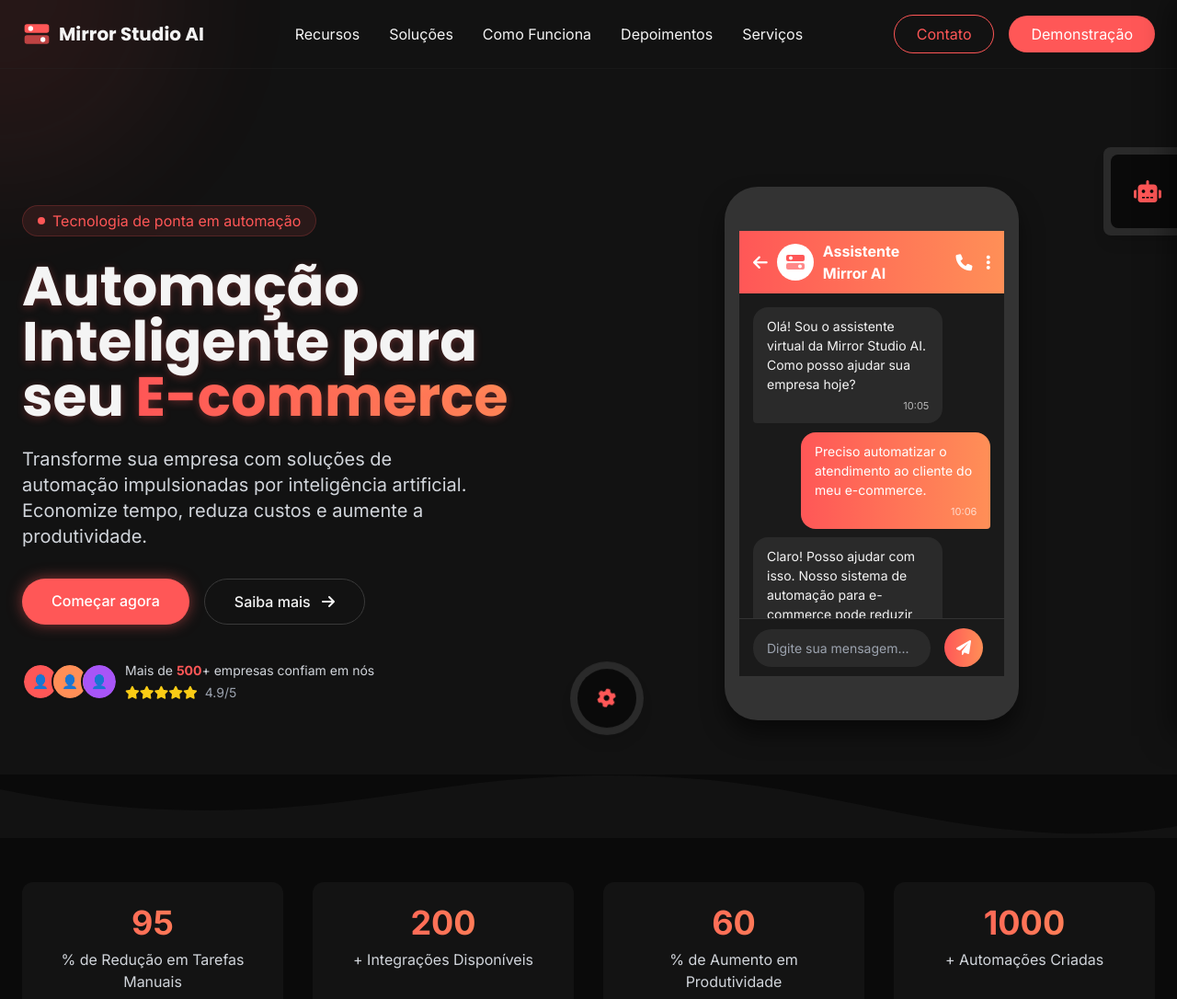
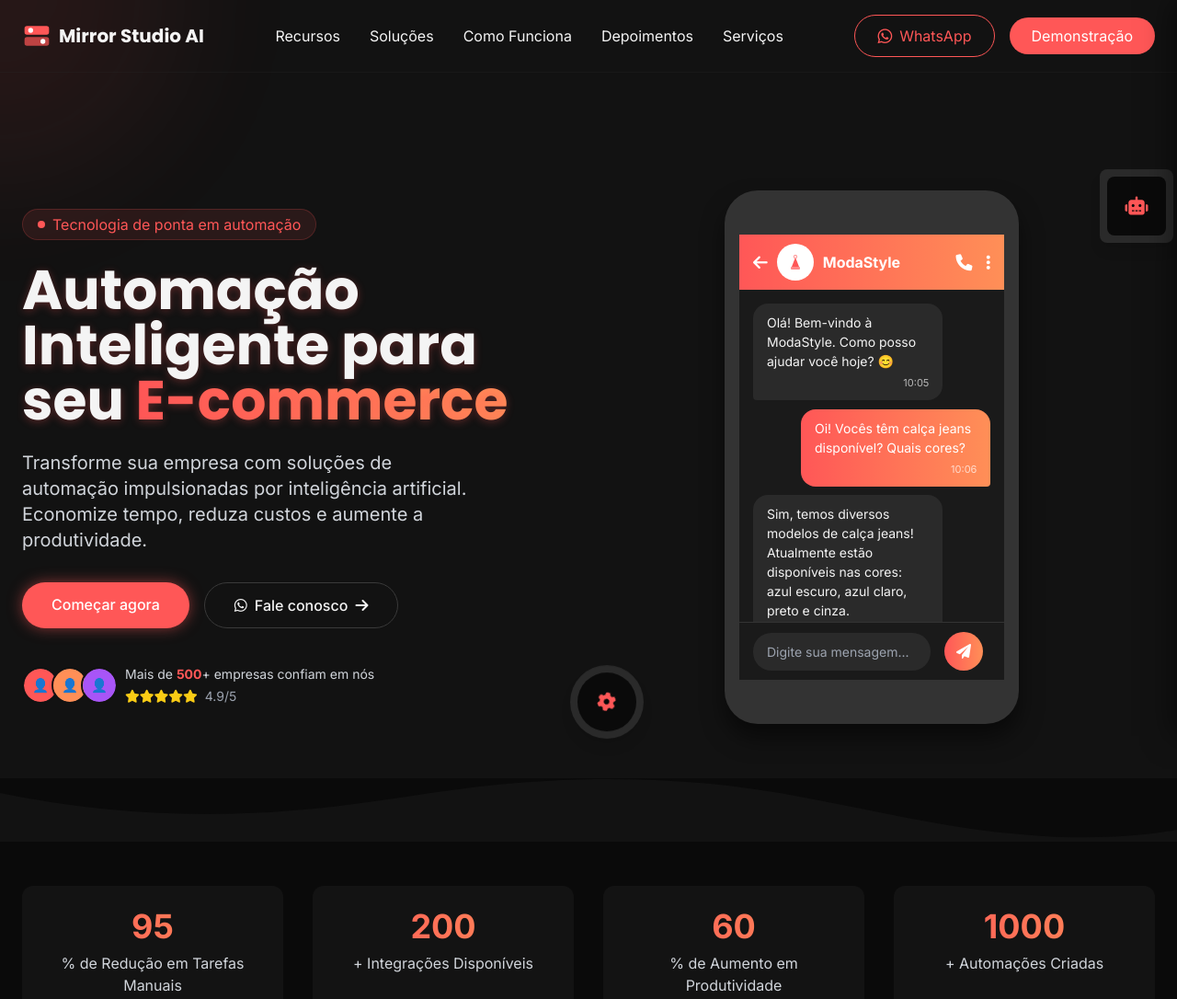
Before and after one commit to PedroHSGuimaraes/--LandPage-Mirror, a plain HTML site: page index.html in a window 1280 px wide. Shown: the top 1086 px of the page at 92% size. Drawn offline with nearby package versions, Linux system fonts and the light colour scheme.

Commit message:
feat: adiciona estilos personalizados para scrollbar
Implementa estilos inline para ocultar e personalizar a barra de rolagem em diferentes navegadores.

Atualiza o nome do assistente virtual de "Mirror AI" para "ModaStyle" e altera algumas mensagens no chat para refletir um contexto mais relevante ao tema de moda.

Adiciona ícones ao botão de contato no WhatsApp, melhorando a estética e a usabilidade.

Ajusta elementos flutuantes na interface para melhor alinhamento e visibilidade.

```diff
--- a/index.html
+++ b/index.html
@@ -21,9 +21,73 @@
 
   <!-- CSS Personalizado -->
   <link rel="stylesheet" href="css/styles.css">
+
+  <!-- Estilos inline para corrigir scrollbar -->
+  <style>
+    html,
+    body {
+      overflow-x: hidden;
+      width: 100%;
+      position: relative;
+    }
+
+    /* Esconder a barra de rolagem em navegadores WebKit (Chrome, Safari, Edge moderno) */
+    body::-webkit-scrollbar {
+      display: none;
+    }
+
+    /* Para Firefox */
+    body {
+      scrollbar-width: none;
+    }
+
+    /* Para IE e Edge */
+    body {
+      -ms-overflow-style: none;
+    }
+
+    /* Personalização da scrollbar para outros elementos (não o body) */
+    /* Estilo para WebKit (Chrome, Safari, Edge moderno) */
+    ::-webkit-scrollbar {
+      width: 8px;
+      height: 8px;
+    }
+
+    ::-webkit-scrollbar-track {
+      background: rgba(0, 0, 0, 0.2);
+      border-radius: 10px;
+    }
+
+    ::-webkit-scrollbar-thumb {
+      background: #ff5757;
+      border-radius: 10px;
+    }
+
+    ::-webkit-scrollbar-thumb:hover {
+      background: #ff3c3c;
+    }
+
+    /* Estilo para Firefox */
+    * {
+      scrollbar-width: thin;
+      scrollbar-color: #ff5757 rgba(0, 0, 0, 0.2);
+    }
+
+    .container {
+      max-width: 100%;
+    }
+
+    section {
+      overflow-x: hidden;
+    }
+
+    .marquee-content {
+      max-width: 100%;
+    }
+  </style>
 </head>
 
-<body class="bg-brand-dark text-brand-light font-sans custom-scrollbar">
+<body class="bg-brand-dark text-brand-light font-sans custom-scrollbar overflow-x-hidden">
   <!-- Toast Notifications Container -->
   <div class="toast-container" id="toastContainer"></div>
 
@@ -66,7 +130,9 @@
       <a href="#how-it-works" class="text-brand-light hover:text-brand-accent transition-colors text-lg">Como Funciona</a>
       <a href="#testimonials" class="text-brand-light hover:text-brand-accent transition-colors text-lg">Depoimentos</a>
       <a href="#pricing" class="text-brand-light hover:text-brand-accent transition-colors text-lg">Preços</a>
-      <a href="https://api.whatsapp.com/send?phone=5531992739010&text=Olá!%20Tenho%20interesse%20em%20saber%20mais%20sobre%20as%20soluções%20de%20automação%20para%20e-commerce.%20Poderia%20me%20ajudar?" class="text-brand-light hover:text-brand-accent transition-colors text-lg">Contato</a>
+      <a href="https://api.whatsapp.com/send?phone=5531992739010&amp;text=Olá!%20Tenho%20interesse%20em%20saber%20mais%20sobre%20as%20soluções%20de%20automação%20para%20e-commerce.%20Poderia%20me%20ajudar?" class="flex items-center text-brand-light hover:text-brand-accent transition-colors text-lg">
+        <i class="fab fa-whatsapp mr-2"></i> Contato
+      </a>
     </div>
     <div class="mt-8">
       <a href="#demo" class="block w-full px-6 py-3 rounded-full bg-brand-accent text-white hover:bg-brand-accent-dark transition-all text-center">
@@ -101,7 +167,9 @@
       </div>
 
       <div class="flex items-center space-x-4">
-        <a href="https://api.whatsapp.com/send?phone=5531992739010&text=Olá!%20Tenho%20interesse%20em%20saber%20mais%20sobre%20as%20soluções%20de%20automação%20para%20e-commerce.%20Poderia%20me%20ajudar?" class="hidden md:block px-6 py-2 rounded-full bg-transparent border border-brand-accent text-brand-accent hover:bg-brand-accent hover:text-white transition-all">Contato</a>
+        <a href="https://api.whatsapp.com/send?phone=5531992739010&amp;text=Olá!%20Tenho%20interesse%20em%20saber%20mais%20sobre%20as%20soluções%20de%20automação%20para%20e-commerce.%20Poderia%20me%20ajudar?" class="hidden md:flex items-center px-6 py-2 rounded-full bg-transparent border border-brand-accent text-brand-accent hover:bg-brand-accent hover:text-white transition-all">
+          <i class="fab fa-whatsapp mr-2 text-lg"></i> WhatsApp
+        </a>
         <a href="#demo" class="px-6 py-2 rounded-full bg-brand-accent text-white hover:bg-brand-accent-dark transition-all">Demonstração</a>
         <button class="md:hidden text-2xl" id="mobileMenuTrigger">
           <i class="fas fa-bars"></i>
@@ -135,8 +203,9 @@
               <span class="relative z-10">Começar agora</span>
               <span class="absolute top-0 left-0 w-full h-full bg-white/20 transform -translate-x-full group-hover:translate-x-0 transition-transform duration-300"></span>
             </a>
-            <a href="https://api.whatsapp.com/send?phone=5531992739010&text=Olá!%20Tenho%20interesse%20em%20saber%20mais%20sobre%20as%20soluções%20de%20automação%20para%20e-commerce.%20Poderia%20me%20ajudar?" class="px-8 py-3 rounded-full bg-transparent border border-brand-gray-light text-brand-light font-medium hover:border-brand-accent hover:text-brand-accent transition-all text-center group">
-              <span>Saiba mais</span>
+            <a href="https://api.whatsapp.com/send?phone=5531992739010&amp;text=Olá!%20Tenho%20interesse%20em%20saber%20mais%20sobre%20as%20soluções%20de%20automação%20para%20e-commerce.%20Poderia%20me%20ajudar?" class="flex items-center justify-center px-8 py-3 rounded-full bg-transparent border border-brand-gray-light text-brand-light font-medium hover:border-brand-accent hover:text-brand-accent transition-all text-center group">
+              <i class="fab fa-whatsapp mr-2"></i>
+              <span>Fale conosco</span>
               <i class="fas fa-arrow-right ml-2 transform group-hover:translate-x-1 transition-transform"></i>
             </a>
           </div>
@@ -161,7 +230,7 @@
             </div>
           </div>
         </div>
-        <div class="md:w-1/2 relative perspective flex justify-center">
+        <div class="md:w-1/2 relative perspective flex justify-center overflow-visible">
           <div class="smartphone">
             <div class="smartphone-screen">
               <div class="chat-header">
@@ -170,13 +239,15 @@
                 </div>
                 <div class="chat-avatar">
                   <svg class="w-6 h-6" viewBox="0 0 24 24" fill="none" xmlns="http://www.w3.org/2000/svg">
-                    <rect x="2" y="4" width="20" height="7" rx="2" fill="#ff5757" />
-                    <rect x="2" y="13" width="20" height="7" rx="2" fill="#ff5757" fill-opacity="0.7" />
-                    <circle cx="7" cy="7.5" r="2" fill="white" />
-                    <circle cx="17" cy="16.5" r="2" fill="white" />
+                    <!-- Cabide (símbolo de loja de roupas) -->
+                    <path d="M12 4C10.9 4 10 4.9 10 6C10 6.9 10.6 7.7 11.5 7.9L8 17H16L12.5 7.9C13.4 7.7 14 6.9 14 6C14 4.9 13.1 4 12 4Z" fill="#ff5757" />
+                    <!-- Base do cabide -->
+                    <rect x="7" y="17" width="10" height="3" rx="1" fill="#ff5757" fill-opacity="0.7" />
+                    <!-- Círculo decorativo -->
+                    <circle cx="12" cy="6" r="1.5" fill="white" />
                   </svg>
                 </div>
-                <div class="chat-name">Assistente Mirror AI</div>
+                <div class="chat-name">ModaStyle</div>
                 <div class="chat-actions">
                   <div class="chat-action">
                     <i class="fas fa-phone"></i>
@@ -188,23 +259,23 @@
               </div>
               <div class="chat-messages">
                 <div class="message message-incoming animate-message-pop">
-                  Olá! Sou o assistente virtual da Mirror Studio AI. Como posso ajudar sua empresa hoje?
+                  Olá! Bem-vindo à ModaStyle. Como posso ajudar você hoje? 😊
                   <div class="message-time">10:05</div>
                 </div>
                 <div class="message message-outgoing animate-message-pop" style="animation-delay: 1s;">
-                  Preciso automatizar o atendimento ao cliente do meu e-commerce.
+                  Oi! Vocês têm calça jeans disponível? Quais cores?
                   <div class="message-time">10:06</div>
                 </div>
                 <div class="message message-incoming animate-message-pop" style="animation-delay: 2s;">
-                  Claro! Posso ajudar com isso. Nosso sistema de automação para e-commerce pode reduzir até 80% do tempo de atendimento.
+                  Sim, temos diversos modelos de calça jeans! Atualmente estão disponíveis nas cores: azul escuro, azul claro, preto e cinza.
                   <div class="message-time">10:07</div>
                 </div>
                 <div class="message message-incoming animate-message-pop" style="animation-delay: 3s;">
-                  Oferecemos integração com WhatsApp, chat no site, e-mail e redes sociais. Tudo em uma única plataforma!
+                  Também temos uma promoção especial: na compra de 2 calças, a segunda sai com 30% de desconto!
                   <div class="message-time">10:07</div>
                 </div>
                 <div class="message message-outgoing animate-message-pop" style="animation-delay: 4s;">
-                  Ótimo! E quanto custa essa solução?
+                  Perfeito! Vocês entregam para São Paulo? Qual o prazo?
                   <div class="message-time">10:08</div>
                 </div>
                 <div class="message message-incoming animate-message-pop" style="animation-delay: 5s;">
@@ -226,10 +297,10 @@
             </div>
           </div>
 
-          <!-- Floating Elements -->
-          <div class="absolute -top-10 -right-10 w-24 h-24 bg-brand-gray rounded-lg p-2 rotate-12 animate-float-slow shadow-lg hidden sm:block">
+          <!-- Ajuste nos elementos flutuantes -->
+          <div class="absolute -top-5 -right-5 w-20 h-20 bg-brand-gray rounded-lg p-2 rotate-12 animate-float-slow shadow-lg hidden sm:block">
             <div class="bg-brand-darker rounded-lg h-full w-full flex items-center justify-center">
-              <i class="fas fa-robot text-2xl text-brand-accent"></i>
+              <i class="fas fa-robot text-xl text-brand-accent"></i>
             </div>
           </div>
           <div class="absolute -bottom-5 -left-5 w-20 h-20 bg-brand-gray rounded-full p-2 animate-float shadow-lg hidden sm:block">
@@ -417,21 +488,23 @@
                 <div class="chat-header">
                   <div class="chat-avatar">
                     <svg class="w-6 h-6" viewBox="0 0 24 24" fill="none" xmlns="http://www.w3.org/2000/svg">
-                      <rect x="2" y="4" width="20" height="7" rx="2" fill="#ff5757" />
-                      <rect x="2" y="13" width="20" height="7" rx="2" fill="#ff5757" fill-opacity="0.7" />
-                      <circle cx="7" cy="7.5" r="2" fill="white" />
-                      <circle cx="17" cy="16.5" r="2" fill="white" />
+                      <!-- Cabide (símbolo de loja de roupas) -->
+                      <path d="M12 4C10.9 4 10 4.9 10 6C10 6.9 10.6 7.7 11.5 7.9L8 17H16L12.5 7.9C13.4 7.7 14 6.9 14 6C14 4.9 13.1 4 12 4Z" fill="#ff5757" />
+                      <!-- Base do cabide -->
+                      <rect x="7" y="17" width="10" height="3" rx="1" fill="#ff5757" fill-opacity="0.7" />
+                      <!-- Círculo decorativo -->
+                      <circle cx="12" cy="6" r="1.5" fill="white" />
                     </svg>
                   </div>
-                  <div class="chat-name">IA Inteligente</div>
+                  <div class="chat-name">ModaStyle</div>
                 </div>
                 <div class="chat-messages">
                   <div class="message message-incoming animate-message-pop">
-                    Posso ajudar a analisar seus dados de vendas e identificar tendências.
+                    Temos novas calças jeans no estilo boyfriend que acabaram de chegar! Disponíveis em azul e preto.
                     <div class="message-time">14:30</div>
                   </div>
                   <div class="message message-outgoing animate-message-pop" style="animation-delay: 1s;">
-                    Quais são os produtos mais vendidos este mês?
+                    Qual o preço das calças jeans boyfriend? Vocês têm no tamanho 40?
                     <div class="message-time">14:31</div>
                   </div>
                   <div class="message message-incoming animate-message-pop" style="animation-delay: 2s;">
```
